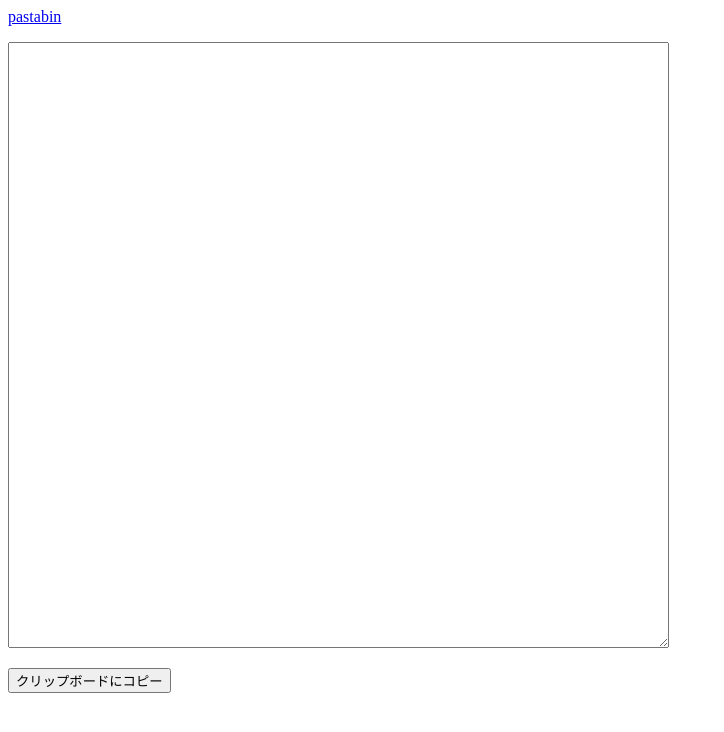
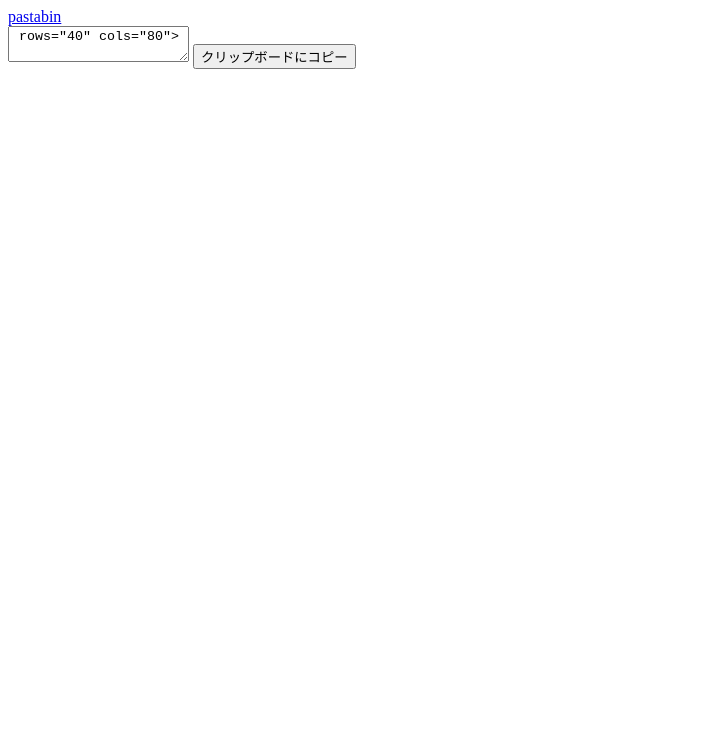
Before and after one commit to Nagatochyan/browser-memo, a plain HTML site: page index.html in a window 1280 px wide. Shown: the whole page, without its empty margins (0-724 px from the left). Drawn offline with Linux system fonts and the light colour scheme.

Commit message:
Update index.html

```diff
--- a/index.html
+++ b/index.html
@@ -1,12 +1,12 @@
 <!DOCTYPE html>
 <html>
 <head>
-	<title>これの上位互換の共有できるメモサイトパスタビンを作ったのでそちらを利用してください。</title>
+	<title>ブラウザメモ帳</title>
 	<a href= "https://nagatochyan.github.io/pastabin/" target="_blank" >pastabin</a><br>
 </head>
 <body>
+	<textarea> rows="40" cols="80"></textarea>
+        <button class="copy_clipboard">クリップボードにコピー</button>
 
-	<p><textarea rows="40" cols="80"></textarea></p>
-	<button class="copy_clipboard">クリップボードにコピー</button>
 </body>
 </html>
```
